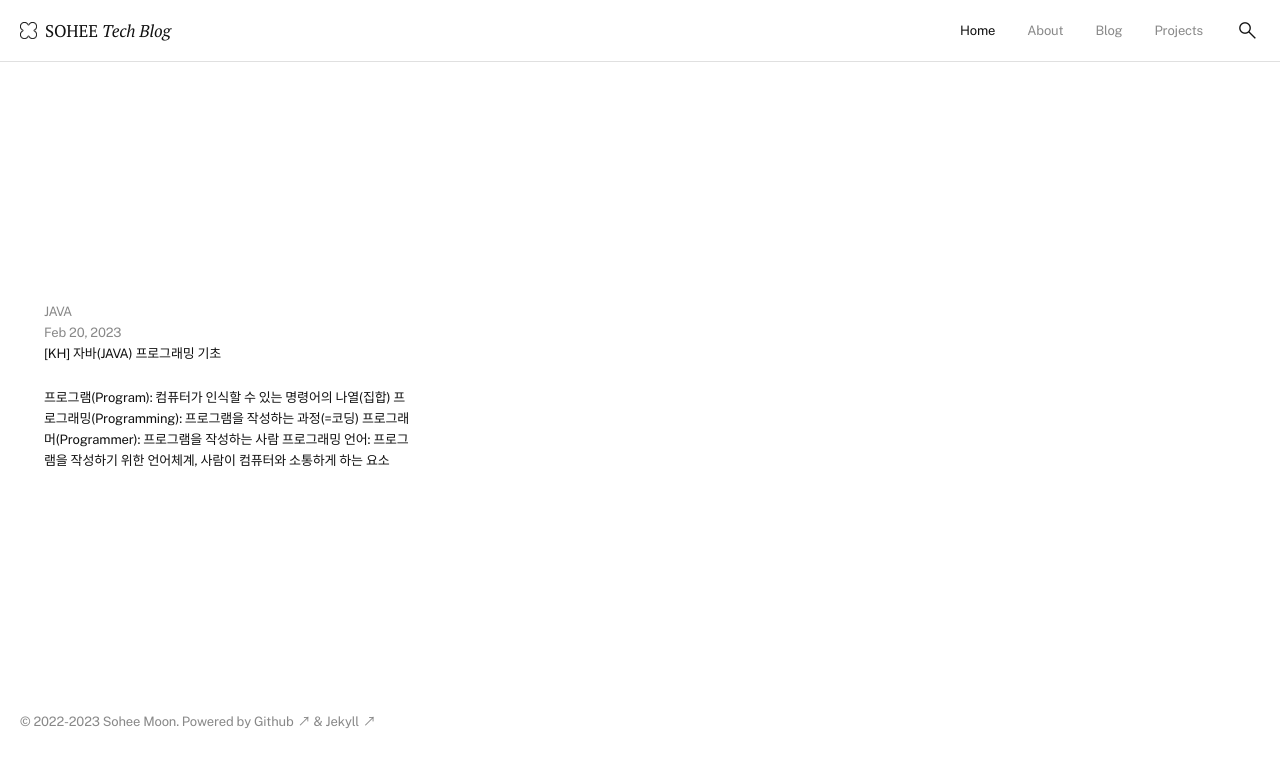
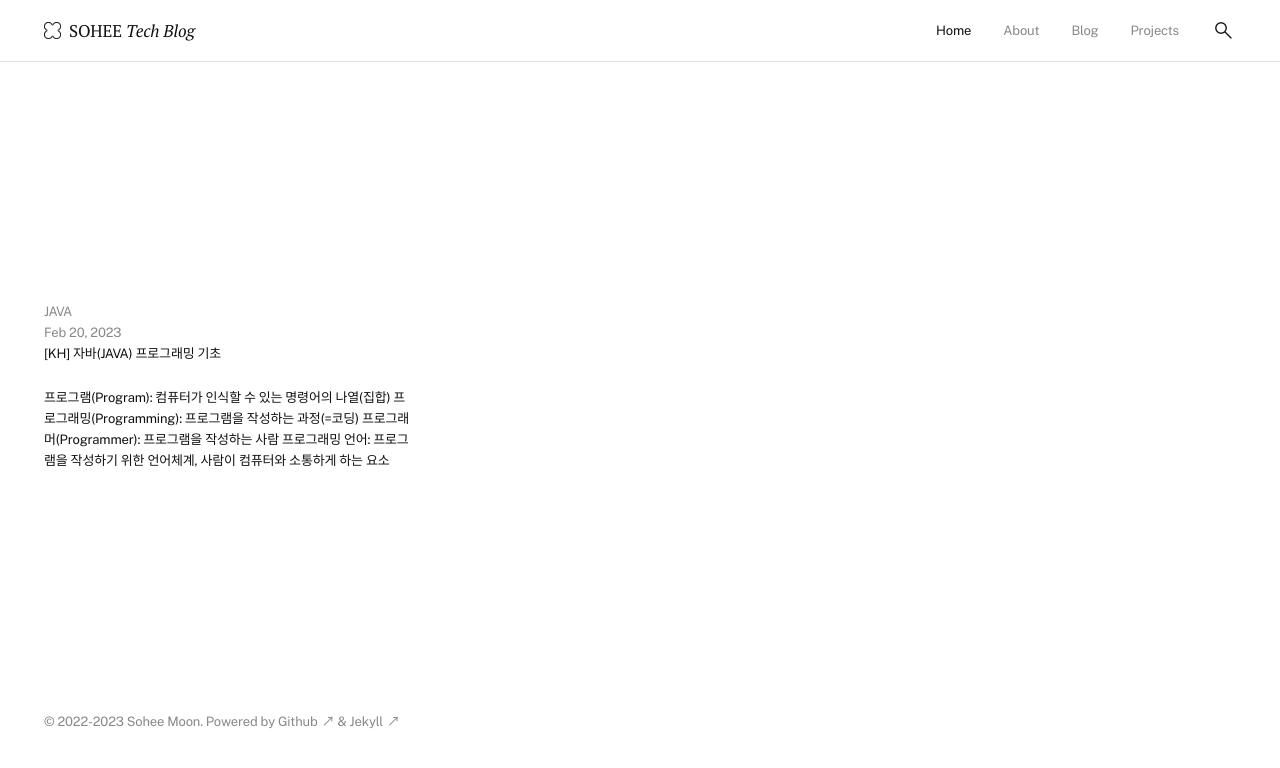
Before and after one commit to soheetech/soheetech.github.io, a Jekyll site: the page built from index.md, in a window 1280 px wide. Shown: the top 768 px of the page. Built offline with Jekyll 4.4.1, drawn with Linux system fonts in a browser that asks for light colours.

Commit message:
Update main.scss

```diff
--- a/assets/css/main.scss
+++ b/assets/css/main.scss
@@ -65,7 +65,7 @@
   padding-right: var(--size-50);
 }
 
-#main .container { padding: 0; }
+#main section .container { padding: 0; }
 
 .d-flex { display: flex; }
 .d-i-flex, header nav ul.zero { display: inline-flex; }
```
